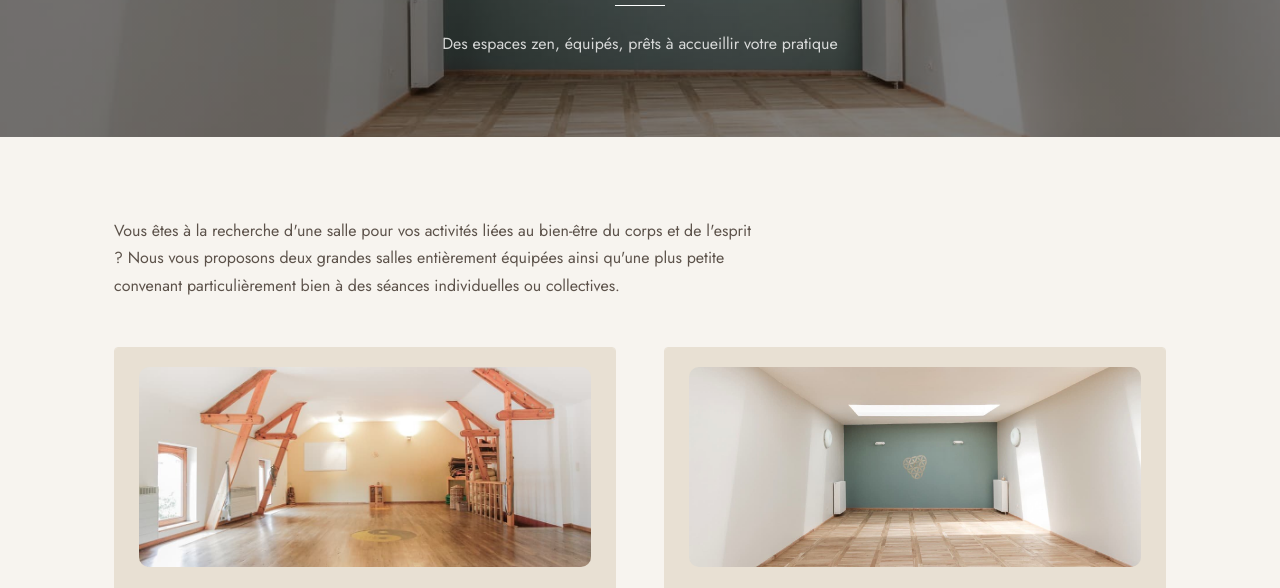
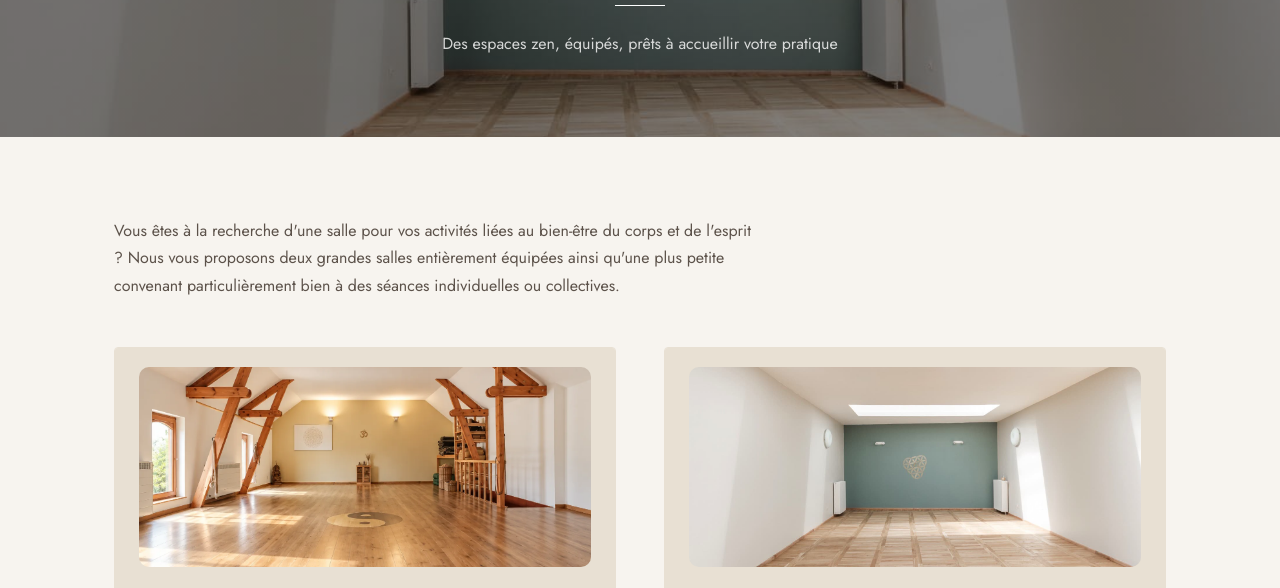
Before and after one commit to etapaz/santosha, a website built with Vite: page location-salles.html in a window 1280 px wide. Shown: the part 357-945 px from the top of the page. Built offline with nearby package versions, Linux system fonts and the light colour scheme.

Commit message:
Mise à jour Santosha : change photo de jodoigne ici https://santosha.be/l

```diff
--- a/location-salles.html
+++ b/location-salles.html
@@ -38,7 +38,7 @@
                         <div class="location-block-header">
                             <div
                                 style="height:200px; width:100%; overflow:hidden; border-radius:10px; margin-bottom:1.5rem;">
-                                <img src="img/salle-jodoigne.jpg" alt="Salle Jodoigne"
+                                <img src="img/chatgpt-image-sep-7-2026-01-22-16-pm.webp" alt="Salle Jodoigne"
                                     style="width:100%; height:100%; object-fit:cover;">
                             </div>
                             <h4 style="margin:0; color:var(--mid);">Jodoigne — Brabant Wallon</h4>
```
